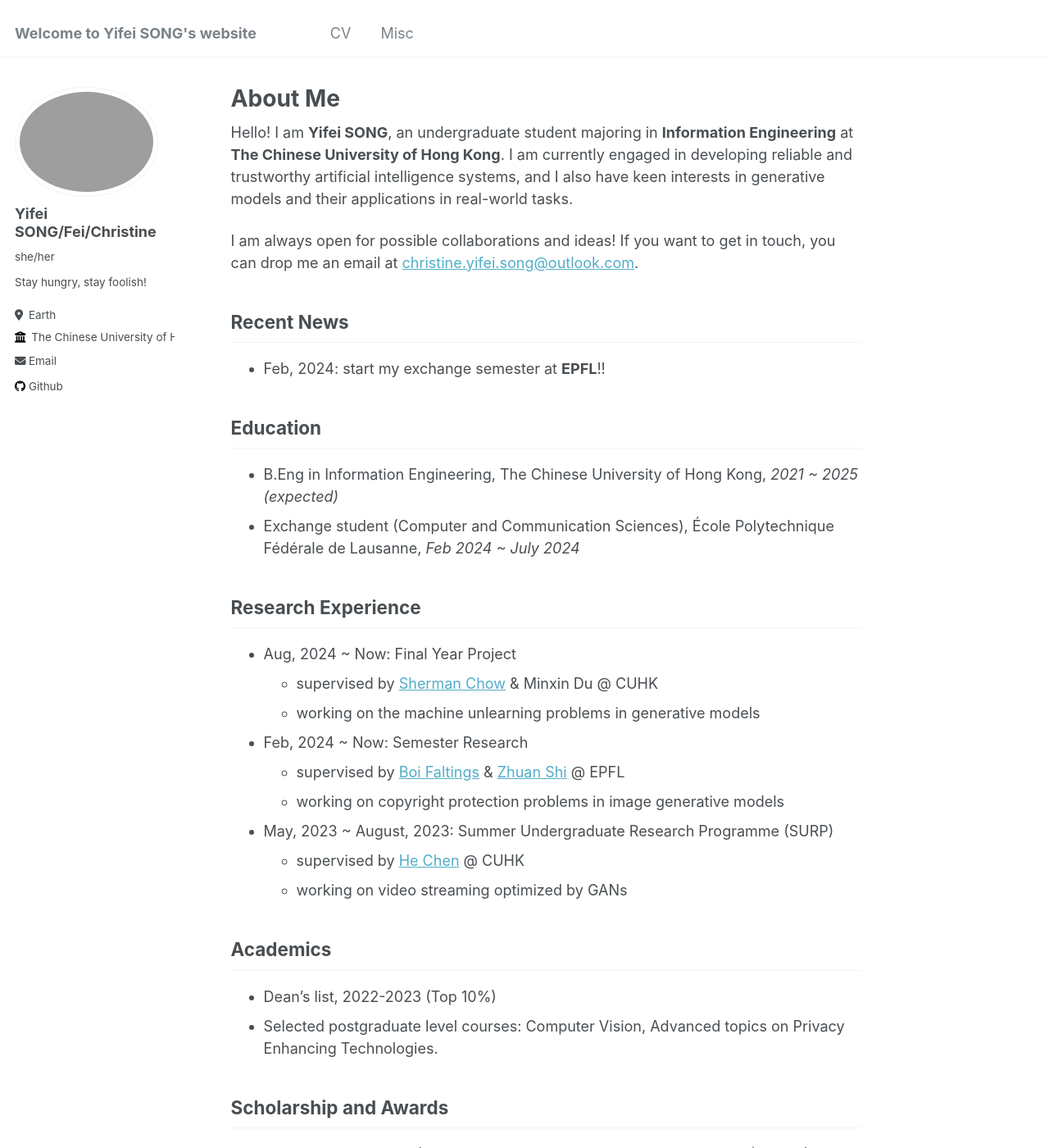
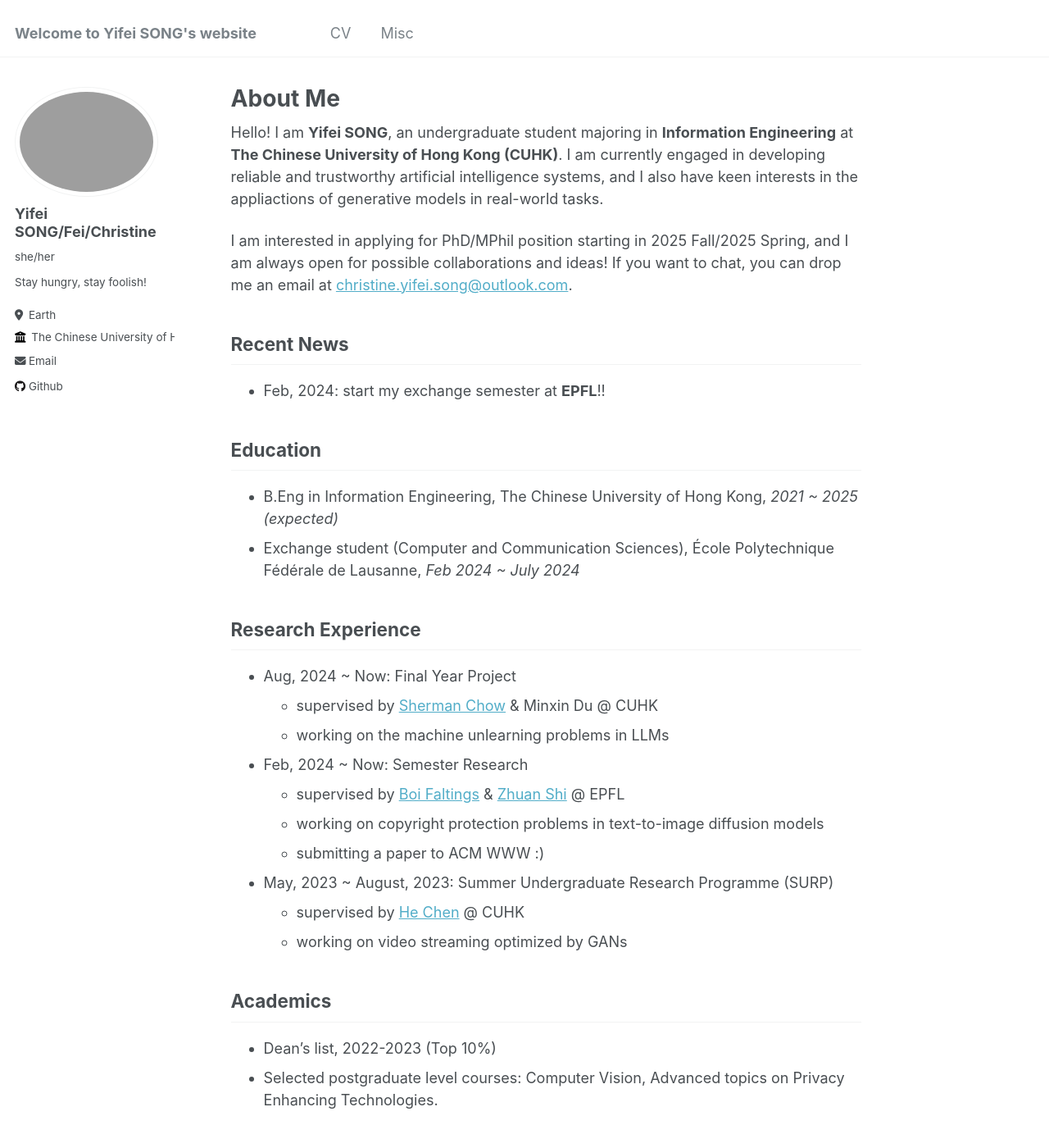
Before and after one commit to HiFei4869/HiFei4869.github.io, a Jekyll site: the page built from _pages/about.md, in a window 1280 px wide and 1400 px high. Shown: the whole window at 82% size. Built offline with Jekyll 4.4.1, drawn with Linux system fonts in a browser that asks for light colours; some of the changed text lies outside the part shown.

Commit message:
Update about.md

```diff
--- a/_pages/about.md
+++ b/_pages/about.md
@@ -8,9 +8,9 @@ redirect_from:
 ---
 
 
-Hello! I am **Yifei SONG**, an undergraduate student majoring in **Information Engineering** at **The Chinese University of Hong Kong**. I am currently engaged in developing reliable and trustworthy artificial intelligence systems, and I also have keen interests in generative models and their applications in real-world tasks.
+Hello! I am **Yifei SONG**, an undergraduate student majoring in **Information Engineering** at **The Chinese University of Hong Kong (CUHK)**. I am currently engaged in developing reliable and trustworthy artificial intelligence systems, and I also have keen interests in the appliactions of generative models in real-world tasks.
 
-I am always open for possible collaborations and ideas! If you want to get in touch, you can drop me an email at [christine.yifei.song@outlook.com](mailto:christine.yifei.song@outlook.com).
+I am interested in applying for PhD/MPhil position starting in 2025 Fall/2025 Spring, and I am always open for possible collaborations and ideas! If you want to chat, you can drop me an email at [christine.yifei.song@outlook.com](mailto:christine.yifei.song@outlook.com).
 
 ## Recent News
  - Feb, 2024: start my exchange semester at **EPFL**!!
@@ -22,10 +22,11 @@ I am always open for possible collaborations and ideas! If you want to get in to
 ## Research Experience
  - Aug, 2024 ~ Now: Final Year Project
    - supervised by [Sherman Chow](https://www.ie.cuhk.edu.hk/faculty/chow-sze-ming-sherman/) & Minxin Du @ CUHK
-   - working on the machine unlearning problems in generative models
+   - working on the machine unlearning problems in LLMs
  - Feb, 2024 ~ Now: Semester Research
    - supervised by [Boi Faltings](https://people.epfl.ch/boi.faltings?lang=en) & [Zhuan Shi](https://people.epfl.ch/zhuan.shi/?lang=en) @ EPFL
-   - working on copyright protection problems in image generative models
+   - working on copyright protection problems in text-to-image diffusion models
+   - submitting a paper to ACM WWW :)
  - May, 2023 ~ August, 2023: Summer Undergraduate Research Programme (SURP)
    - supervised by [He Chen](https://www.ie.cuhk.edu.hk/faculty/chen-he-henry/) @ CUHK
    - working on video streaming optimized by GANs
```
Also changed, not shown: other parts of _pages/about.md (+2 -2 lines).
